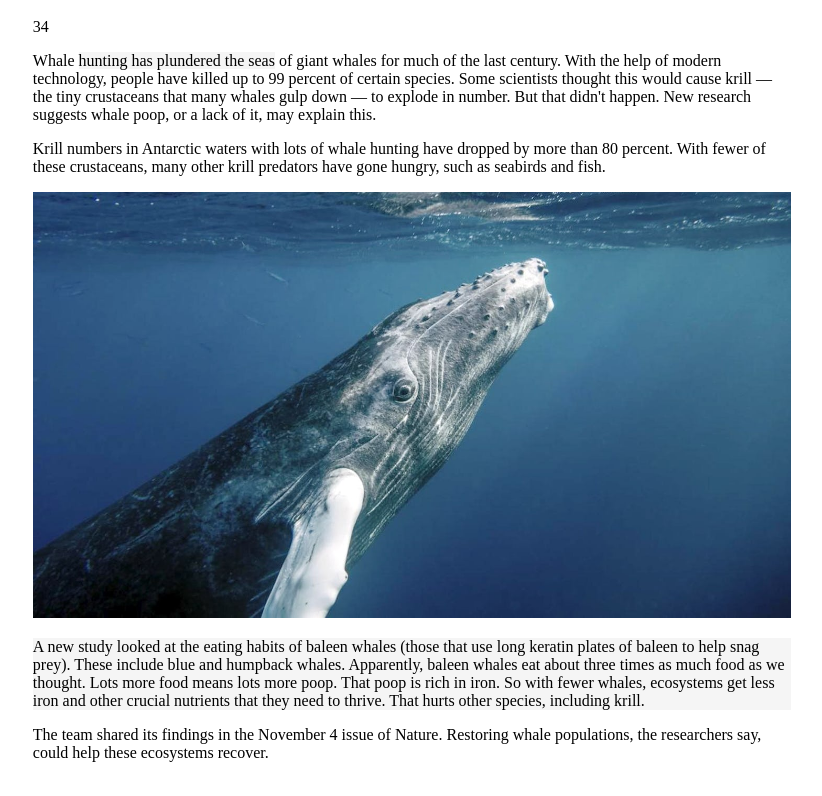
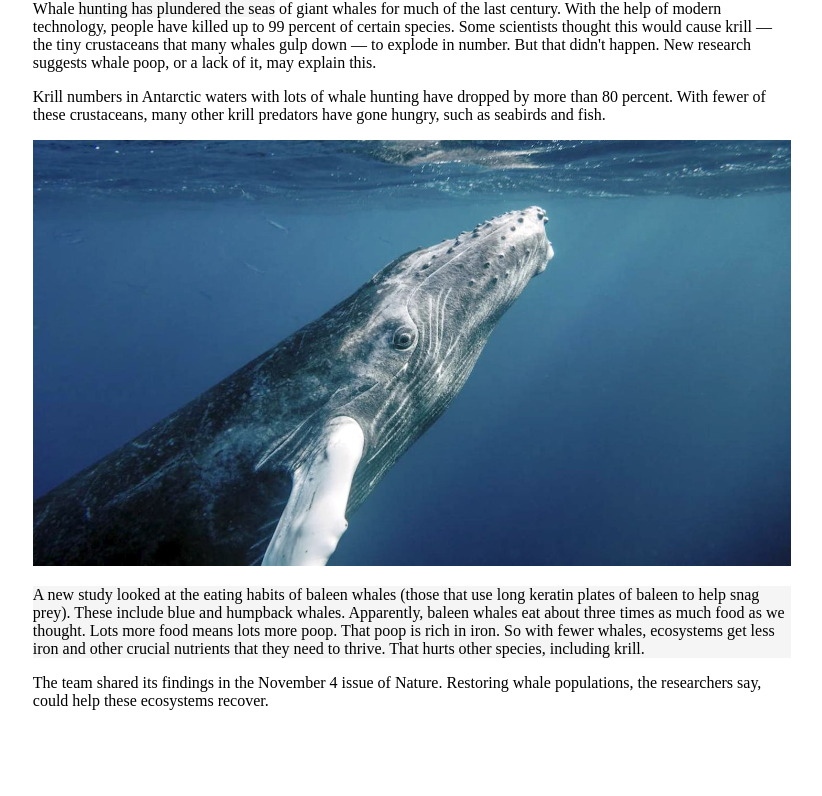
Before and after one commit to BigCoal/js-mark, a website: page example/index.html in a window 1280 px wide. Shown: the part 176-972 px from the top of the page, without its empty margins (228-1050 px from the left). After the commit the page ends 930 px from the top, so only its background shows below. Drawn offline with Linux system fonts and the light colour scheme.

Commit message:
【wip】demo修改

```diff
--- a/example/index.html
+++ b/example/index.html
@@ -42,18 +42,15 @@
 
 <body>
     <div id="highlight" class="content">
-        <sr-read style='font-family: "Microsoft Yahei"; margin: 20px 17%;'>
+        <div style='font-family: "Microsoft Yahei"'>
             <h1 class="ceshi" style="text-align: center;font-size: 40px;"> Baleen whales eat — and poop — a lot more than we thought
             </h1>
-
-
-            <sr-rd-content>
+            <div>
                 <div id="readability-page-1" class="page">
                     <div role="presentation">
                         <div>
                             <div data-qa-selector="article_text" elementtiming="article-text">
                                 <div>
-                                    <div style="display: inline-block;width:20px">34      </div>
                                     <p data-paragraph-index="0">Whale
                                        <span class="ignore hahah">hunting has plundered the seas</span>  of giant whales for
                                         much of the last century. With the help of modern technology, people have killed
@@ -82,9 +79,9 @@
                         </div>
                     </div>
                 </div>
-            </sr-rd-content>
+            </div>
 
-        </sr-read>
+        </div>
     </div>
     <script src="../dist/js-mark.js"></script>
     <script type="module">
```
